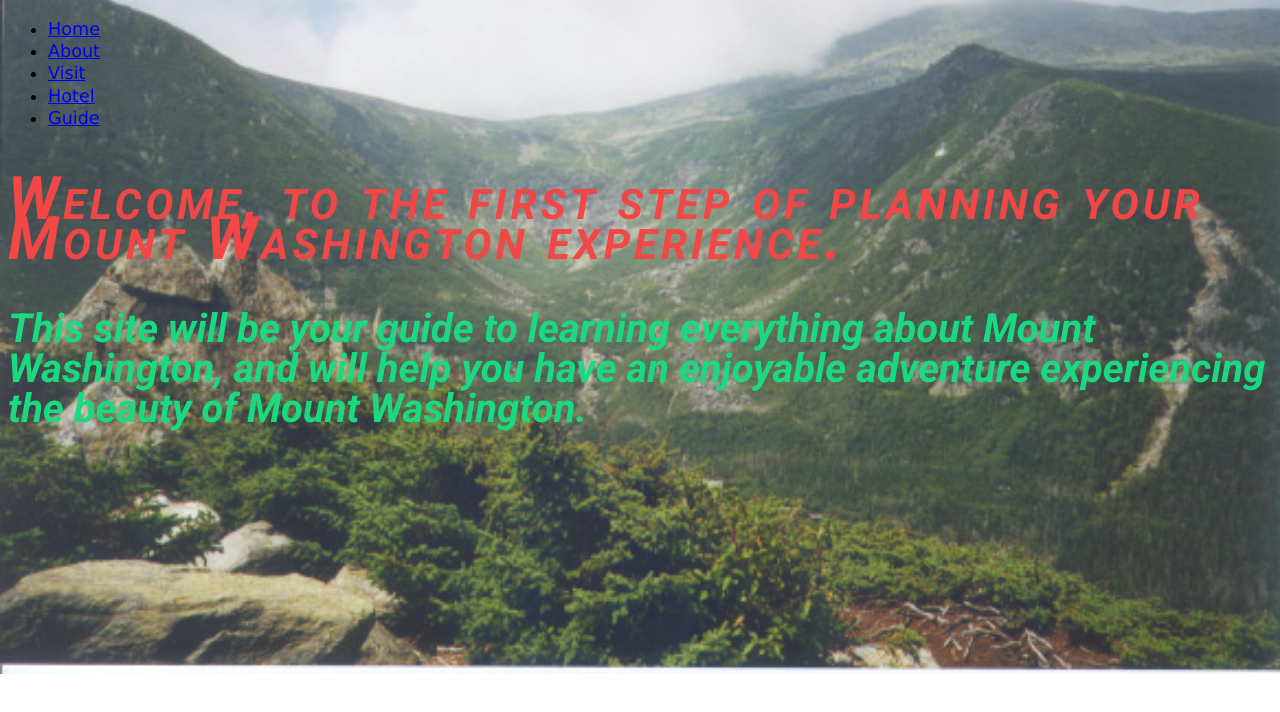
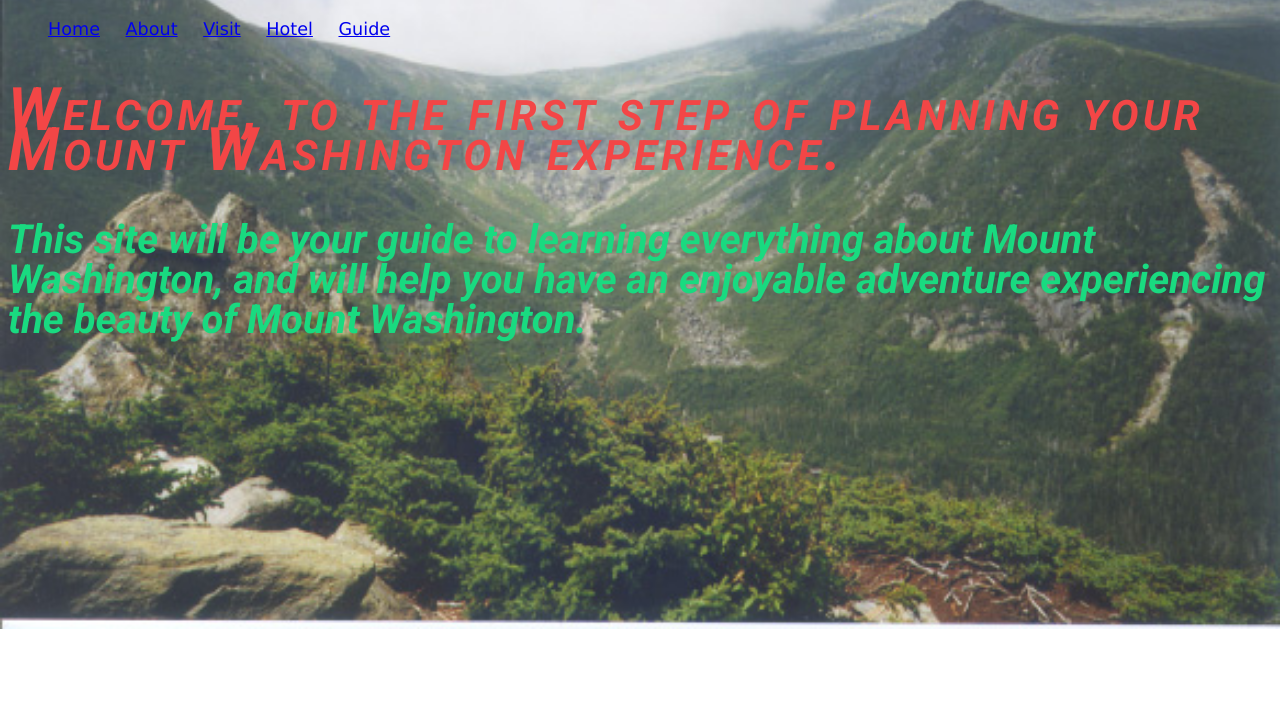
Before and after one commit to WeaverM20/finalproject, a plain HTML site: page index.html in a window 1280 px wide. Drawn offline with Linux system fonts and the light colour scheme.

Commit message:
list change

```diff
--- a/css/index.css
+++ b/css/index.css
@@ -36,3 +36,9 @@ p {
     font-style: oblique;
     line-height: 40px;
 }
+
+nav li{
+    list-style-type: none;
+    display: inline;
+    padding-right: 20px;
+  }
```
